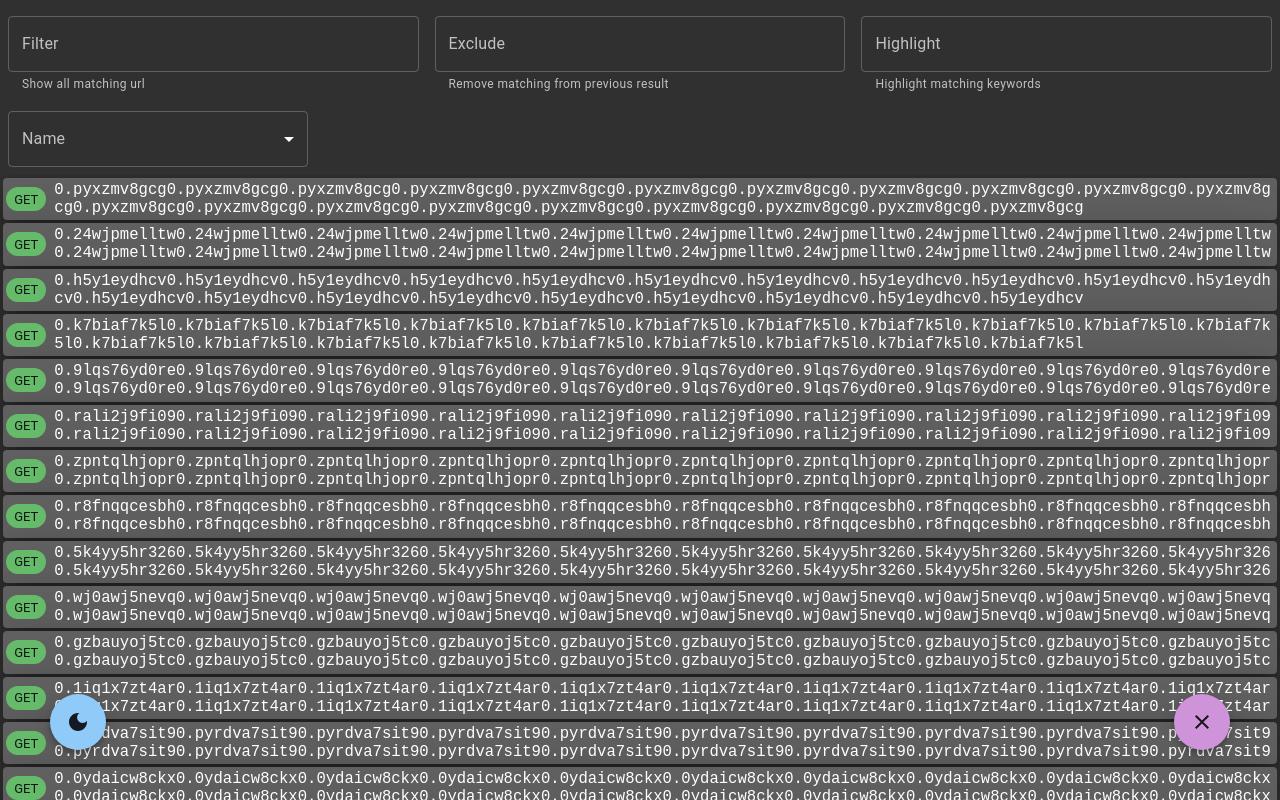
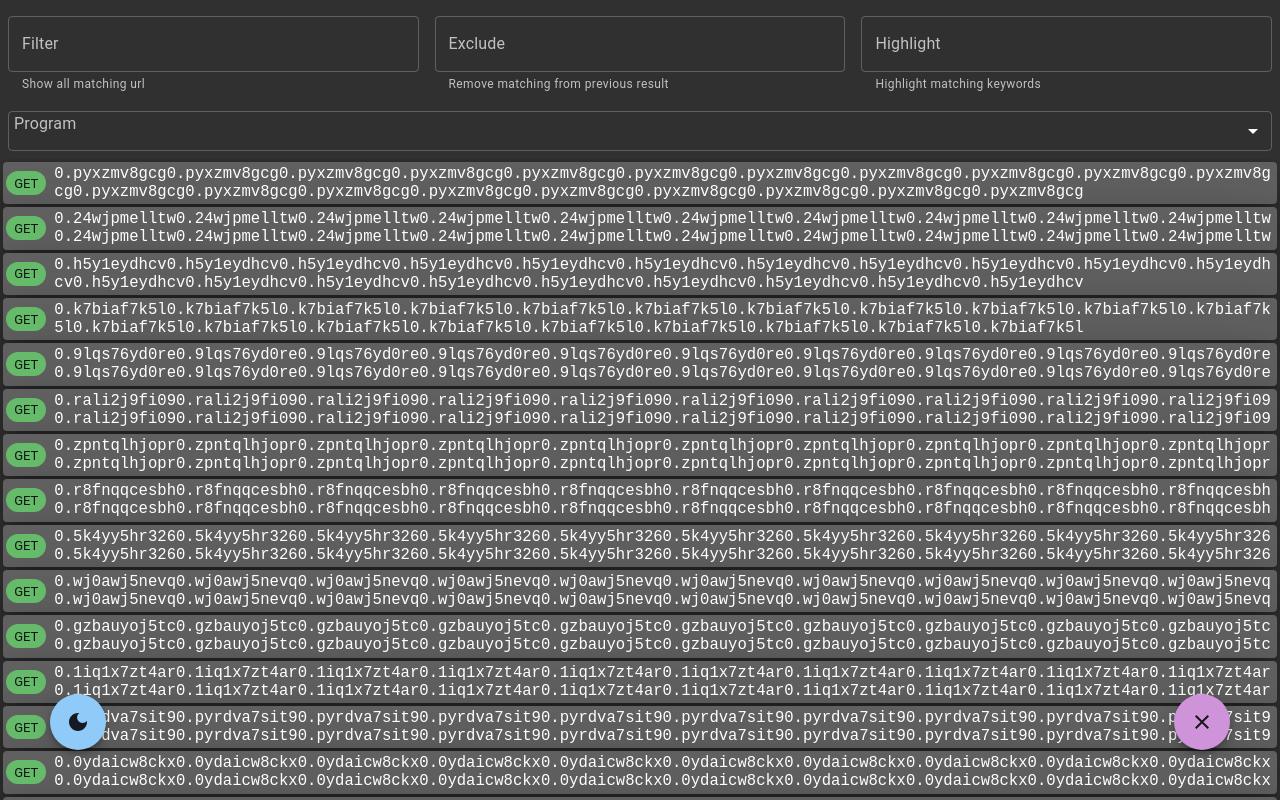
Before and after one commit to quantumsnowball/link-finder, a React (Create React App) app: page / in a window 1280 px wide. Built offline with nearby package versions, Linux system fonts and the light colour scheme.

Commit message:
style: size and padding

```diff
--- a/src/components/ActionBar/index.tsx
+++ b/src/components/ActionBar/index.tsx
@@ -20,14 +20,18 @@ function ActionBar(): JSX.Element {
 
   return (
     <>
-      <FormControl sx={{ m: 1, width: 300 }}>
-        <InputLabel id="demo-multiple-name-label">Name</InputLabel>
+      <FormControl
+        size="small"
+        sx={{
+          padding: 1
+        }}>
+        <InputLabel id="program">Program</InputLabel>
         <Select
-          labelId="demo-multiple-name-label"
-          id="demo-multiple-name"
+          labelId="program-label"
+          id="program"
           value={program}
           onChange={(e: SelectChangeEvent<string>) => setProgram(e.target.value)}
-          input={<OutlinedInput label="Name" />}
+          input={<OutlinedInput label="Program" />}
         >
           {programs.map((name) => (
             <MenuItem
```
